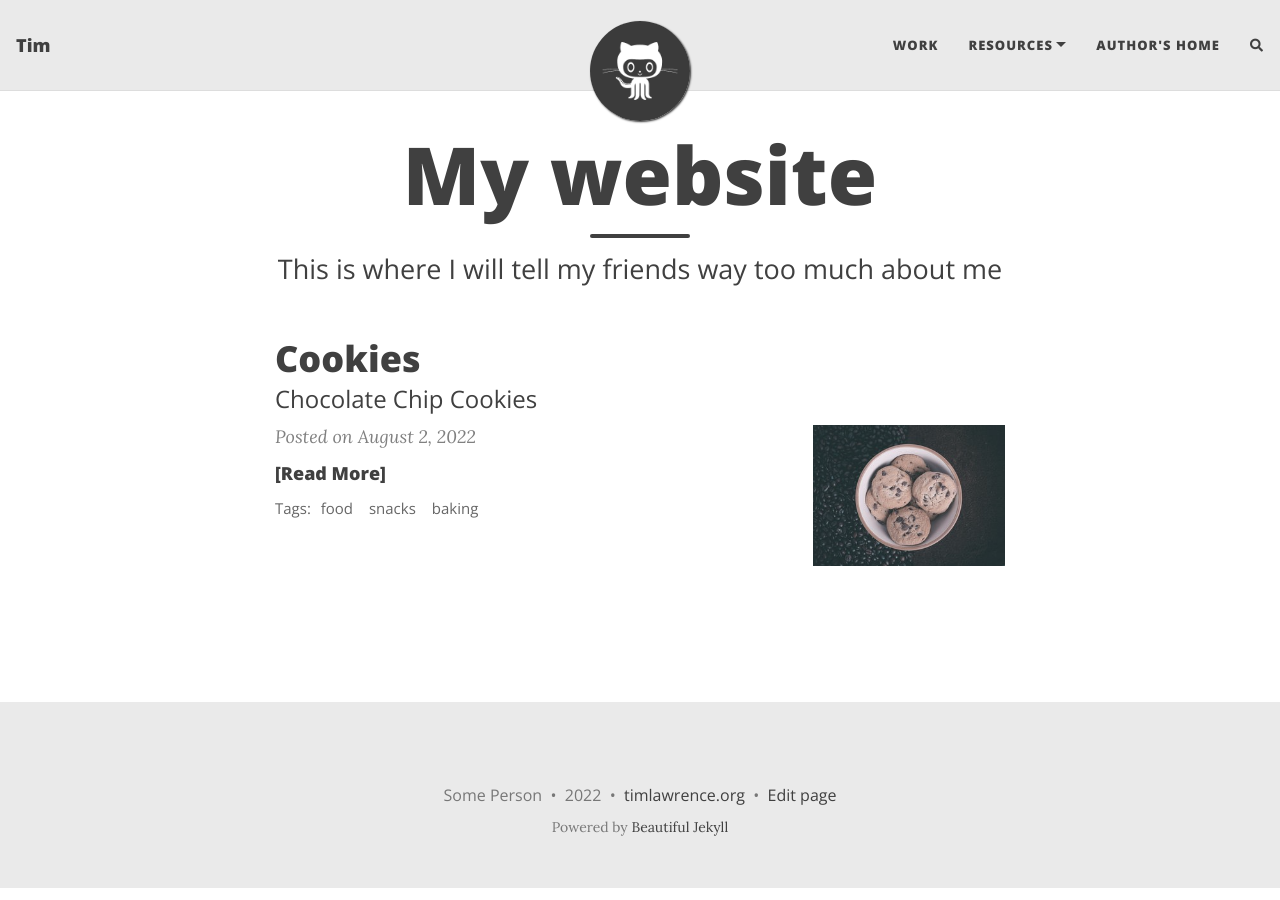
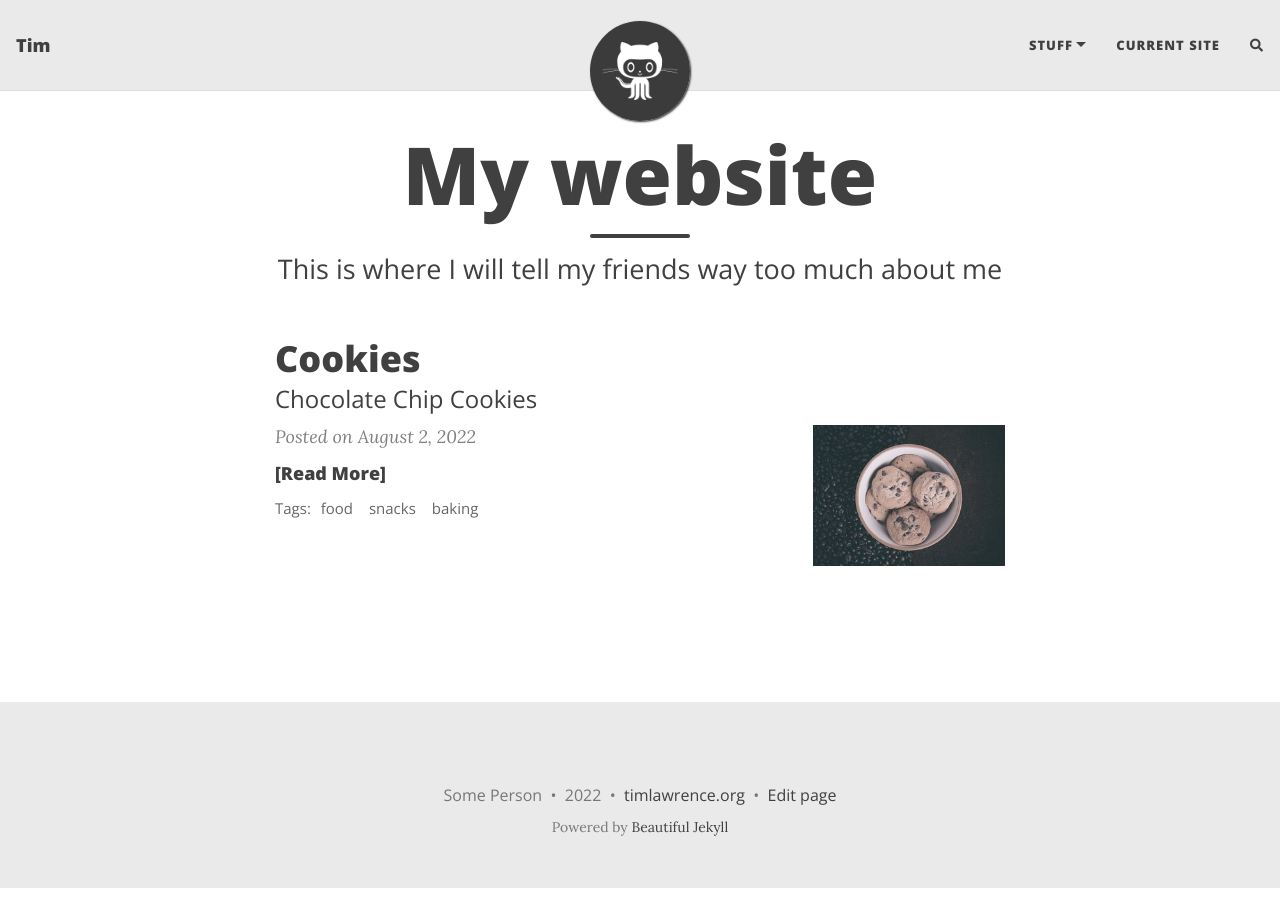
Before and after one commit to mroysterhead/mroysterhead.github.io, a Jekyll site: the page built from index.html, in a window 1280 px wide. Built offline with Jekyll 4.4.1, drawn with Linux system fonts in a browser that asks for light colours; nearby versions of some CDN libraries; the list of posts is cut into pages by our own code; comment, search, counter and statistics services are not loaded.

Commit message:
config adjustments

```diff
--- a/_config.yml
+++ b/_config.yml
@@ -14,11 +14,11 @@ author: Some Person
 # --- List of links in the navigation bar --- #
 
 navbar-links:
-  Work: "work"
-  Resources:
-    - Beautiful Jekyll: "https://beautifuljekyll.com"
+  stuff:
+    - Work Stuff: "work"
+    - Food Stuff: "timlawrence.org/food"
     - Learn markdown: "https://www.markdowntutorial.com/"
-  Author's home: "https://deanattali.com"
+  Current Site: "timlawrence.org"
 
 # --- Logo --- #
 
@@ -223,7 +223,7 @@ date_format: "%B %-d, %Y"
 timezone: "America/Toronto"
 markdown: kramdown
 highlighter: rouge
-permalink: /:year-:month-:day-:title/
+permalink: /:title/
 paginate: 5
 
 kramdown:
@@ -238,7 +238,7 @@ defaults:
     values:
       layout: "post"
       comments: true  # add comments to all blog posts
-      social-share: true # add social media sharing buttons to all blog posts
+      social-share: false # add social media sharing buttons to all blog posts
   -
     scope:
       path: "" # any file that's not a post will be a "page" layout by default
```
